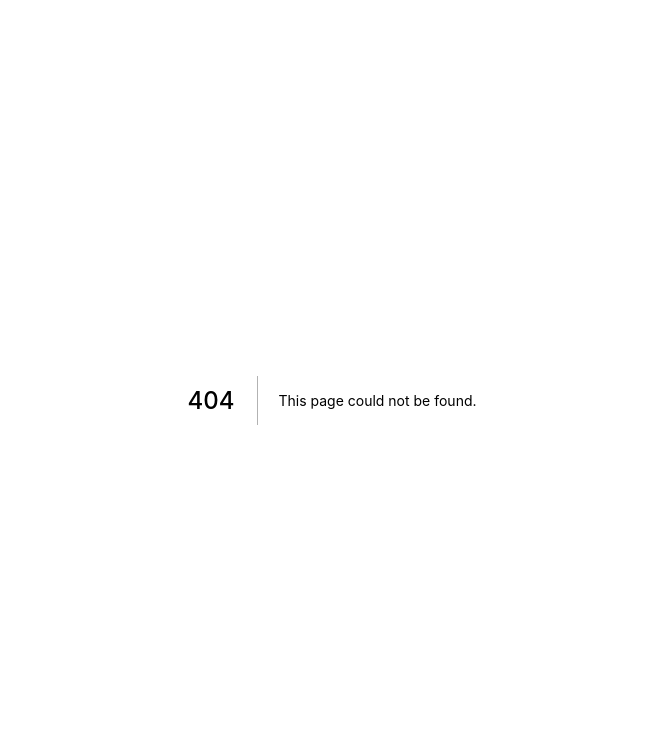
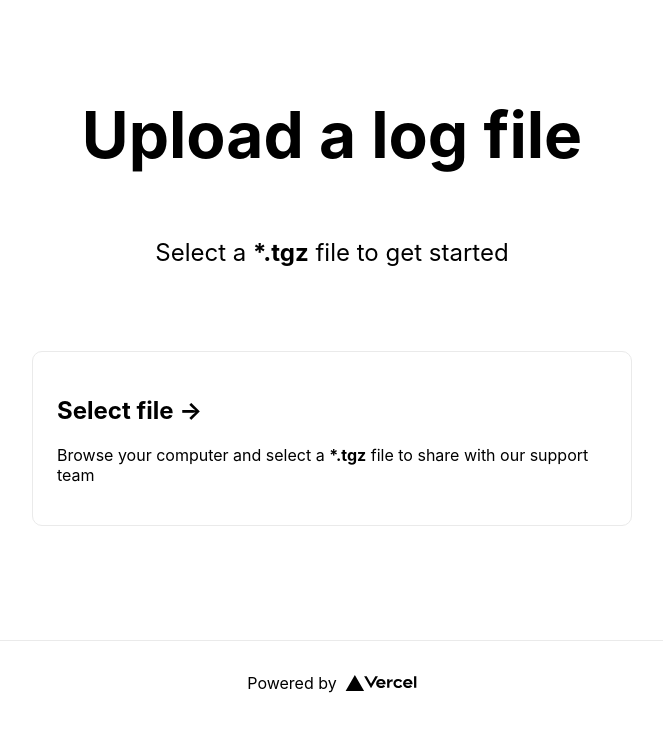
Before and after one commit to brookslyrette/nextjs-uploader, a Next.js app: page /upload in a window 1280 px wide. Before the commit this address had no page. Shown: the top 730 px of the page, without its empty margins (308-971 px from the left). Built offline with nearby package versions, Linux system fonts and the light colour scheme.

Commit message:
skeleton pages

```diff
--- a/pages/_app.tsx
+++ b/pages/_app.tsx
@@ -1,8 +1,32 @@
 import '../styles/globals.css'
 import type { AppProps } from 'next/app'
+import Head from 'next/head'
+import Image from 'next/image'
+import styles from '../styles/Home.module.css'
 
 function MyApp({ Component, pageProps }: AppProps) {
-  return <Component {...pageProps} />
+  return (
+    <div className={styles.container}>
+      <Head>
+        <title>Uploader</title>
+        <meta name="description" content="A nextjs demo project" />
+        <link rel="icon" href="/favicon.ico" />
+      </Head>
+      <Component {...pageProps} />
+      <footer className={styles.footer}>
+        <a
+          href="https://vercel.com"
+          target="_blank"
+          rel="noopener noreferrer"
+        >
+          Powered by{' '}
+          <span className={styles.logo}>
+            <Image src="/vercel.svg" alt="Vercel Logo" width={72} height={16} />
+          </span>
+        </a>
+      </footer>
+    </div>
+  )
 }
 
 export default MyApp
--- /dev/null
+++ b/pages/upload.tsx
@@ -0,0 +1,30 @@
+import type { NextPage } from 'next'
+import Image from 'next/image'
+import styles from '../styles/Home.module.css'
+
+const Upload: NextPage = () => {
+  return (
+    <div className={styles.container}>
+
+      <main className={styles.main}>
+        <h1 className={styles.title}>
+          Upload a log file
+        </h1>
+
+        <p className={styles.description}>
+          Select a <b>*.tgz</b> file to get started
+        </p>
+
+        <div className={styles.grid}>
+          <a href="https://nextjs.org/docs" className={styles.wideCard}>
+            <h2>Select file &rarr;</h2>
+            <p>Browse your computer and select a <b>*.tgz</b> file to share with our support team</p>
+          </a>
+        </div>
+      </main>
+
+    </div>
+  )
+}
+
+export default Upload
--- a/styles/Home.module.css
+++ b/styles/Home.module.css
@@ -3,7 +3,7 @@
 }
 
 .main {
-  min-height: 100vh;
+  min-height: 80vh;
   padding: 4rem 0;
   flex: 1;
   display: flex;
@@ -85,6 +85,18 @@
   max-width: 300px;
 }
 
+.wideCard {
+  margin: 1rem;
+  padding: 1.5rem;
+  text-align: left;
+  color: inherit;
+  text-decoration: none;
+  border: 1px solid #eaeaea;
+  border-radius: 10px;
+  transition: color 0.15s ease, border-color 0.15s ease;
+  width: 600px;
+}
+
 .card:hover,
 .card:focus,
 .card:active {
```
Also changed, not shown: pages/index.tsx (+15 -48 lines), pages/uploads.tsx (added, +27 -0 lines), 1 other file (tests, documents, lock files or other folders).
